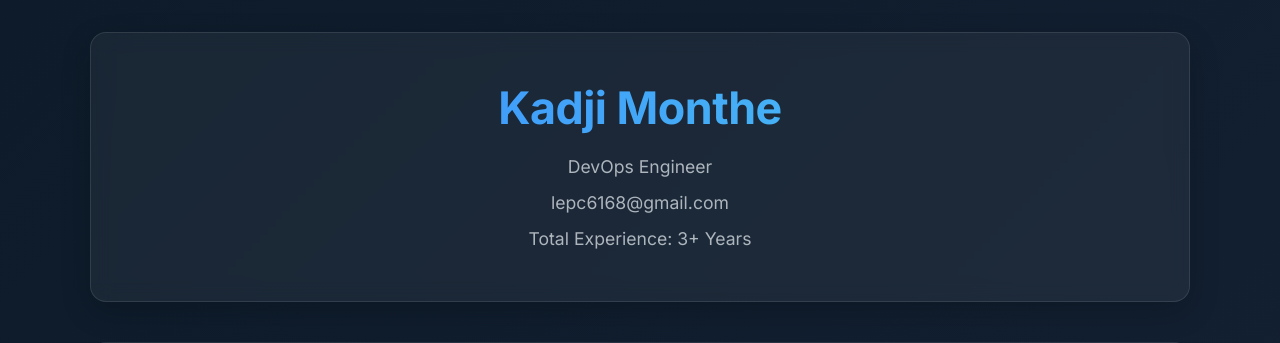
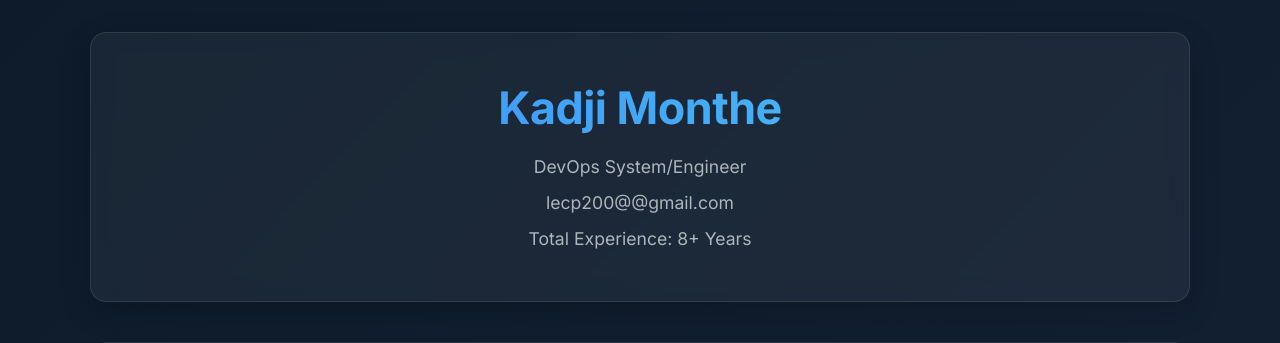
Before and after one commit to DevOpsM2024/my-resume2025, a Flask app: page / in a window 1280 px wide. Shown: the top 343 px of the page. Run offline with Flask 3, Linux system fonts and the light colour scheme.

```diff
--- a/templates/index.html
+++ b/templates/index.html
@@ -272,9 +272,9 @@
     <div class="container">
         <header class="header">
             <h1>Kadji Monthe</h1>
-            <p>DevOps Engineer</p>
-            <p>lepc6168@gmail.com</p>
-            <p>Total Experience: 3+ Years</p>
+            <p>DevOps System/Engineer</p>
+            <p>lecp200@@gmail.com</p>
+            <p>Total Experience: 8+ Years</p>
         </header>
 
         <section class="section summary">
```
